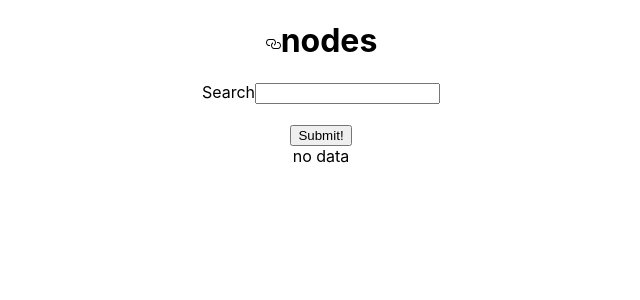
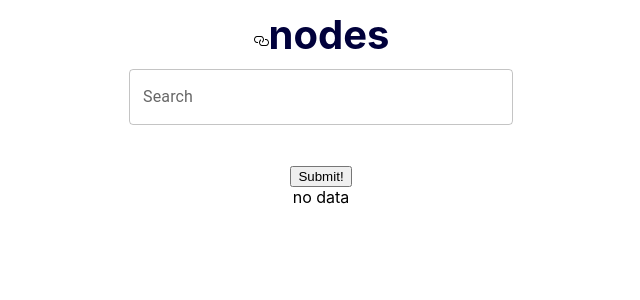
Before and after one commit to methodical-software/mvp, a React (Create React App) app in the folder frontend-lib/: page / in a window 1280 px wide. Shown: the top 300 px of the page, without its empty margins (319-959 px from the left). Built offline with nearby package versions, Linux system fonts and the light colour scheme.

Commit message:
search change view, make certain properties linkable, description align left

```diff
--- a/frontend-lib/package.json
+++ b/frontend-lib/package.json
@@ -17,6 +17,7 @@
     "basicprimitivesreact": "^6.5.1",
     "react": "^18.2.0",
     "react-dom": "^18.2.0",
+    "react-router-dom": "^6.4.2",
     "react-scripts": "5.0.1",
     "web-vitals": "^2.1.4"
   },
--- a/frontend-lib/src/App.css
+++ b/frontend-lib/src/App.css
@@ -35,3 +35,26 @@
     transform: rotate(360deg);
   }
 }
+
+.main {
+    display: flex;
+    height: 100vh;
+    width: 100%;
+    align-items: center;
+    flex-direction: column;
+    row-gap: 20px;
+}
+
+h1 {
+    margin: 10px;
+    font-size: 40px;
+    color: rgb(1, 1, 59);
+}
+
+.search {
+    width: 30%;
+}
+
+ul li {
+    font-size: 20px;
+}
--- a/frontend-lib/src/App.js
+++ b/frontend-lib/src/App.js
@@ -1,11 +1,12 @@
 import React from 'react'
-import axios from "axios";
-import "./App.css";
-import { useState } from "react";
-import { FamDiagram } from 'basicprimitivesreact';
-import { GroupByType, PageFitMode, Enabled, Colors } from 'basicprimitives';
+import axios from 'axios'
+import "./App.css"
+import { useState } from "react"
+import { FamDiagram } from 'basicprimitivesreact'
+import { GroupByType, PageFitMode, Enabled, Colors } from 'basicprimitives'
 import { FontAwesomeIcon } from '@fortawesome/react-fontawesome'
 import { faUser, faComment, faCog } from '@fortawesome/free-solid-svg-icons'
+import TextField from '@mui/material/TextField'
 
 function App() {
 
@@ -17,7 +18,8 @@ function App() {
 
   const handleClick = async (searchFilter) => {
       setIsLoading(true);
-      const baseURL = 'http://3.85.238.69:3200/neo4j/'
+      // const baseURL = 'http://3.91.193.148:3200/neo4j/'
+      const baseURL = 'http://localhost:3200/neo4j/'
       const config = {
         headers: {
           "Access-Control-Allow-Origin": "*",
@@ -26,7 +28,6 @@ function App() {
         },
         params: { filter: searchFilter }
       }
-      console.log(searchFilter)
       try {
         const response = await axios.get(baseURL, config).then((res) => {
           setData(existingValues => ({
@@ -52,13 +53,21 @@ function App() {
 
       <div className="App">
       <h1><a href="#nodes" aria-hidden="true" className="aal_anchor" id="nodes"><svg aria-hidden="true" className="aal_svg" height="16" version="1.1" viewBox="0 0 16 16" width="16"><path fillRule="evenodd" d="M4 9h1v1H4c-1.5 0-3-1.69-3-3.5S2.55 3 4 3h4c1.45 0 3 1.69 3 3.5 0 1.41-.91 2.72-2 3.25V8.59c.58-.45 1-1.27 1-2.09C10 5.22 8.98 4 8 4H4c-.98 0-2 1.22-2 2.5S3 9 4 9zm9-3h-1v1h1c1 0 2 1.22 2 2.5S13.98 12 13 12H9c-.98 0-2-1.22-2-2.5 0-.83.42-1.64 1-2.09V6.25c-1.09.53-2 1.84-2 3.25C6 11.31 7.55 13 9 13h4c1.45 0 3-1.69 3-3.5S14.5 6 13 6z"></path></svg></a>nodes</h1>
-      <div>
-        <label>Search</label>
-        <input
-          onChange={(e) => setSearchFilter(e.target.value)}
-          type="string"
-        />
+      <div align="center">
+        <div className="search">
+          <TextField
+            id="outlined-basic"
+            variant="outlined"
+            fullWidth
+            label="Search"
+            onChange={(e) => setSearchFilter(e.target.value)}
+          />
+        </div>
       </div>
+
+      <br/>
+
+
       <br/>
       <button
         onClick={() =>{ handleClick( searchFilter ) }
@@ -66,27 +75,34 @@ function App() {
       >
         Submit!
       </button>
-      <br/>
-
     <div align="center" className="placeholder">
       {data ? data.items.map((items, index) => (
         <FamDiagram  key={index} centerOnCursor={true} config={{
           pageFitMode: PageFitMode.AutoSize,
           templates: [{
-            name: "contactTemplate",
+            name: "ItemTemplate",
             itemSize: { width: 400, height: 150 },
             minimizedItemSize: { width: 3, height: 3 },
             highlightPadding: { left: 2, top: 2, right: 2, bottom: 2 },
             onItemRender: ({ context: itemConfig }) => {
               const itemTitleColor = itemConfig.itemTitleColor != null ? itemConfig.itemTitleColor : Colors.RoyalBlue;
-              return <div className="ContactTemplate">
-                <div className="ContactTitleBackground" style={{ backgroundColor: itemTitleColor }}>
-                  <div className="ContactTitle">{itemConfig.label}</div>
+              return <div className="ItemTemplate">
+                <div className="ItemLabelBackground" style={{ backgroundColor: itemTitleColor }}>
+                  <div className="ItemLabel">{itemConfig.label}</div>
                 </div>
-                <div className="ContactPhone">{typeof itemConfig.isDefinedBy != "undefined" ? itemConfig.isDefinedBy.substring(0, 70) + "...": ""}</div>
-                <div className="ContactEmail">{ itemConfig.level }</div>
-                <div className="ContactDescription">{itemConfig.description.substring(0, 200) + "..."}</div>
-                <div className="ContactSeeAlso">{typeof itemConfig.seeAlso != "undefined" ?  itemConfig.seeAlso.substring(0, 70) + "..." : ""}</div>
+                <div className="ItemIsDefinedBy">{typeof itemConfig.isDefinedBy != "undefined" ?
+                  (
+                    <a href={itemConfig.isDefinedBy}  target="_blank">{itemConfig.isDefinedBy.substring(0, 70) + "..."}</a>
+                  )
+                  : ""}
+                </div>
+                <div className="ItemLevel" align="left">level: { itemConfig.level }</div>
+                <div className="ItemDescription" align="left">{itemConfig.description.substring(0, 200) + "..."}</div>
+                <div className="ItemSeeAlso">{typeof itemConfig.seeAlso != "undefined" ?
+                  (
+                    <a href={itemConfig.seeAlso}  target="_blank">{itemConfig.seeAlso.substring(0, 70) + "..."}</a>
+                  ): ""}
+                </div>
               </div>;
             },
             onButtonsRender: (({ context: itemConfig }) => {
--- a/frontend-lib/src/index.js
+++ b/frontend-lib/src/index.js
@@ -3,6 +3,7 @@ import { ApolloClient, InMemoryCache, ApolloProvider } from '@apollo/client';
 import ReactDOM from 'react-dom/client';
 import './index.css';
 import App from './App';
+import {BrowserRouter as Router} from 'react-router-dom';
 import reportWebVitals from './reportWebVitals';
 const client = new ApolloClient({
   uri: 'http://localhost:4000/graphql',
@@ -12,7 +13,9 @@ const client = new ApolloClient({
 const root = ReactDOM.createRoot(document.getElementById('root'));
 root.render(
   <ApolloProvider client={client}>
-    <App />
+    <Router>
+      <App />
+    </Router>
   </ApolloProvider>,
 );
 
```
Also changed, not shown: 1 other file (tests, documents, lock files or other folders).
